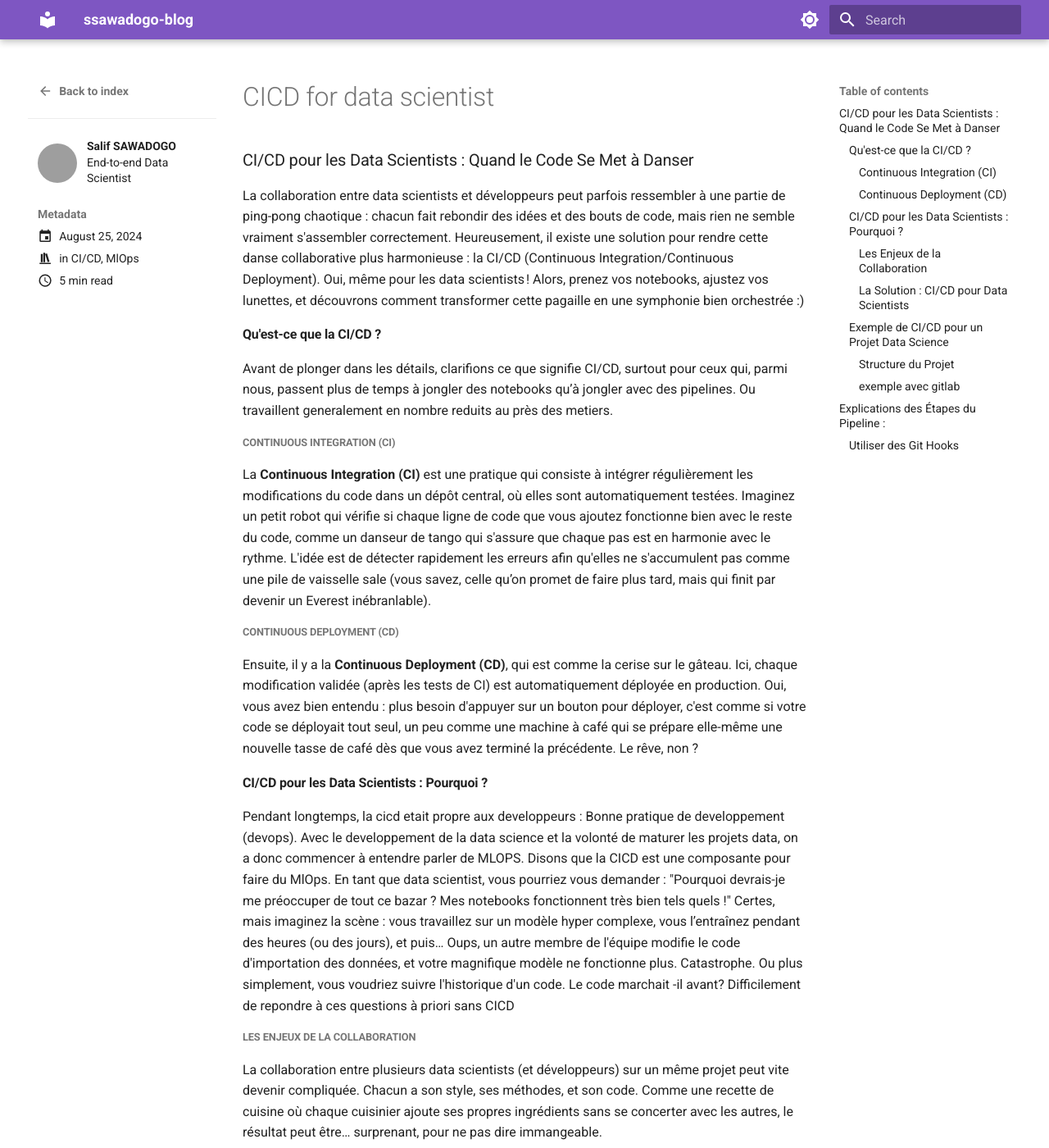
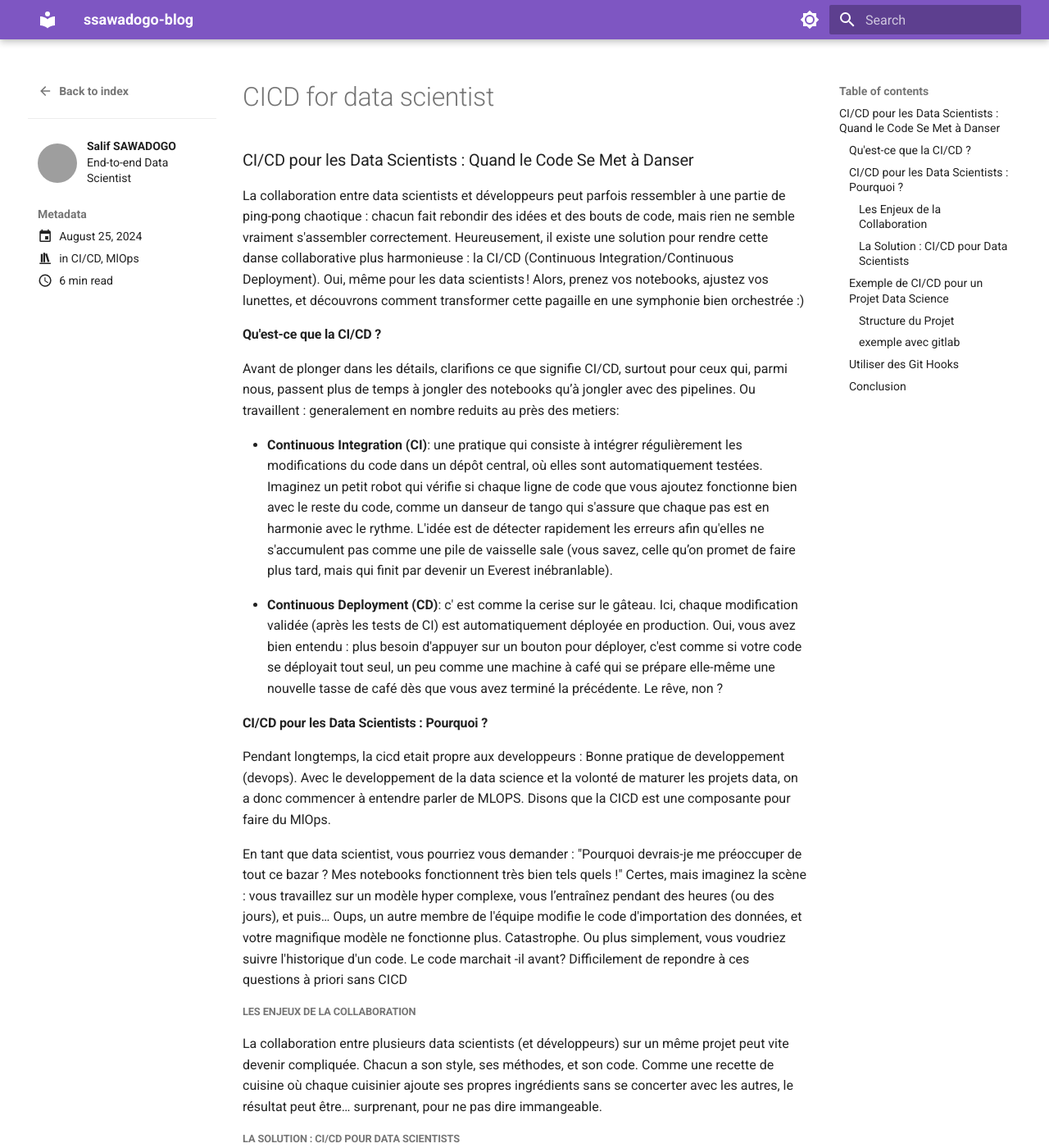
Before and after one commit to sawallesalfo/blog, an MkDocs documentation site: the page built from docs/posts/CICD_for_data_scientist.md, in a window 1280 px wide and 1400 px high. Shown: the whole window at 82% size. Built offline with MkDocs 1.6.1 and Material for MkDocs 9.7.7, drawn with Linux system fonts in a browser that asks for light colours; some of the changed text lies outside the part shown; grey boxes are pictures that could not be loaded.

````diff
--- a/docs/posts/CICD_for_data_scientist.md
+++ b/docs/posts/CICD_for_data_scientist.md
@@ -16,18 +16,16 @@ La collaboration entre data scientists et développeurs peut parfois ressembler
 
 #### Qu'est-ce que la CI/CD ?
 
-Avant de plonger dans les détails, clarifions ce que signifie CI/CD, surtout pour ceux qui, parmi nous, passent plus de temps à jongler des notebooks qu’à jongler avec des pipelines. Ou travaillent generalement en nombre reduits au près des metiers.
+Avant de plonger dans les détails, clarifions ce que signifie CI/CD, surtout pour ceux qui, parmi nous, passent plus de temps à jongler des notebooks qu’à jongler avec des pipelines. Ou travaillent :
+generalement en nombre reduits au près des metiers:
 
-##### Continuous Integration (CI)
+-  **Continuous Integration (CI)**: une pratique qui consiste à intégrer régulièrement les modifications du code dans un dépôt central, où elles sont automatiquement testées. Imaginez un petit robot qui vérifie si chaque ligne de code que vous ajoutez fonctionne bien avec le reste du code, comme un danseur de tango qui s'assure que chaque pas est en harmonie avec le rythme. L'idée est de détecter rapidement les erreurs afin qu'elles ne s'accumulent pas comme une pile de vaisselle sale (vous savez, celle qu’on promet de faire plus tard, mais qui finit par devenir un Everest inébranlable).
 
-La **Continuous Integration (CI)** est une pratique qui consiste à intégrer régulièrement les modifications du code dans un dépôt central, où elles sont automatiquement testées. Imaginez un petit robot qui vérifie si chaque ligne de code que vous ajoutez fonctionne bien avec le reste du code, comme un danseur de tango qui s'assure que chaque pas est en harmonie avec le rythme. L'idée est de détecter rapidement les erreurs afin qu'elles ne s'accumulent pas comme une pile de vaisselle sale (vous savez, celle qu’on promet de faire plus tard, mais qui finit par devenir un Everest inébranlable).
-
-##### Continuous Deployment (CD)
-
-Ensuite, il y a la **Continuous Deployment (CD)**, qui est comme la cerise sur le gâteau. Ici, chaque modification validée (après les tests de CI) est automatiquement déployée en production. Oui, vous avez bien entendu : plus besoin d'appuyer sur un bouton pour déployer, c'est comme si votre code se déployait tout seul, un peu comme une machine à café qui se prépare elle-même une nouvelle tasse de café dès que vous avez terminé la précédente. Le rêve, non ?
+- **Continuous Deployment (CD)**: c' est comme la cerise sur le gâteau. Ici, chaque modification validée (après les tests de CI) est automatiquement déployée en production. Oui, vous avez bien entendu : plus besoin d'appuyer sur un bouton pour déployer, c'est comme si votre code se déployait tout seul, un peu comme une machine à café qui se prépare elle-même une nouvelle tasse de café dès que vous avez terminé la précédente. Le rêve, non ?
 
 #### CI/CD pour les Data Scientists : Pourquoi ?
 Pendant longtemps, la cicd etait propre aux developpeurs : Bonne pratique de developpement (devops). Avec le developpement de la data science et la volonté de maturer les projets data, on a donc commencer à entendre parler de MLOPS. Disons que la CICD est une composante pour faire du MlOps.
+
 En tant que data scientist, vous pourriez vous demander : "Pourquoi devrais-je me préoccuper de tout ce bazar ? Mes notebooks fonctionnent très bien tels quels !" Certes, mais imaginez la scène : vous travaillez sur un modèle hyper complexe, vous l’entraînez pendant des heures (ou des jours), et puis… Oups, un autre membre de l'équipe modifie le code d'importation des données, et votre magnifique modèle ne fonctionne plus. Catastrophe.
 Ou plus simplement, vous voudriez suivre l'historique d'un code. Le code marchait -il avant? Difficilement de repondre à ces questions à priori sans CICD
 
@@ -143,7 +141,7 @@ deploy:
     - main
 ```
 
-### Explications des Étapes du Pipeline :
+Explications des Étapes du Pipeline :
 
 1. **Install Stage** : Installe les dépendances Python définies dans `requirements.txt`.
 2. **Test Stage** : Exécute les tests unitaires avec `pytest` pour s'assurer que chaque composant fonctionne correctement.
@@ -162,13 +160,7 @@ Dans le cas où vous ne disposer pas de serveur distant pour lancer vos codes, v
    ```bash
    touch .git/hooks/pre-push
    ```
-
 2. **Rendre le Hook Exécutable :**
-
-   ```bash
-   chmod +x .git/hooks/pre-push
-   ```
-
 3. **Ajouter le Script pour Exécuter les Tests :**
 
    Ouvrez le fichier `pre-push` et ajoutez le script suivant :
@@ -189,7 +181,12 @@ echo "Tests réussis. Push en cours..."
 ```
 Avec ce hook en place, chaque tentative de git push exécutera les tests locaux. Si les tests échouent, le push sera annulé, garantissant ainsi que seul le code valide est poussé vers le dépôt distant.
 
+#### Conclusion
+En somme, intégrer la CI/CD dans vos projets de data science est comme apprendre à danser le tango avec vos collègues : c'est au début un peu maladroit, mais une fois que vous avez le rythme, vous ne pouvez plus vous en passer. Cela transforme votre façon de travailler, rend vos collaborations plus fluides, et garantit que vos modèles sont toujours au top de leur forme.
+
+Alors, chers data scientists, prêts à chausser vos chaussures de danse et à adopter la CI/CD ? Parce qu’une fois que vous y aurez goûté, vous ne reviendrez jamais en arrière. Promis, juré.
 
 References:
-+ https://martinfowler.com/articles/continuousIntegration.html
-+ https://martinfowler.com/books/duvall.html
+- https://martinfowler.com/articles/continuousIntegration.html
+
+- https://martinfowler.com/books/duvall.html
````
Also changed, not shown: docs/posts/All_things_start_with_git.md (renamed from docs/posts/All_things_start_git.md, +6 -6 lines).
